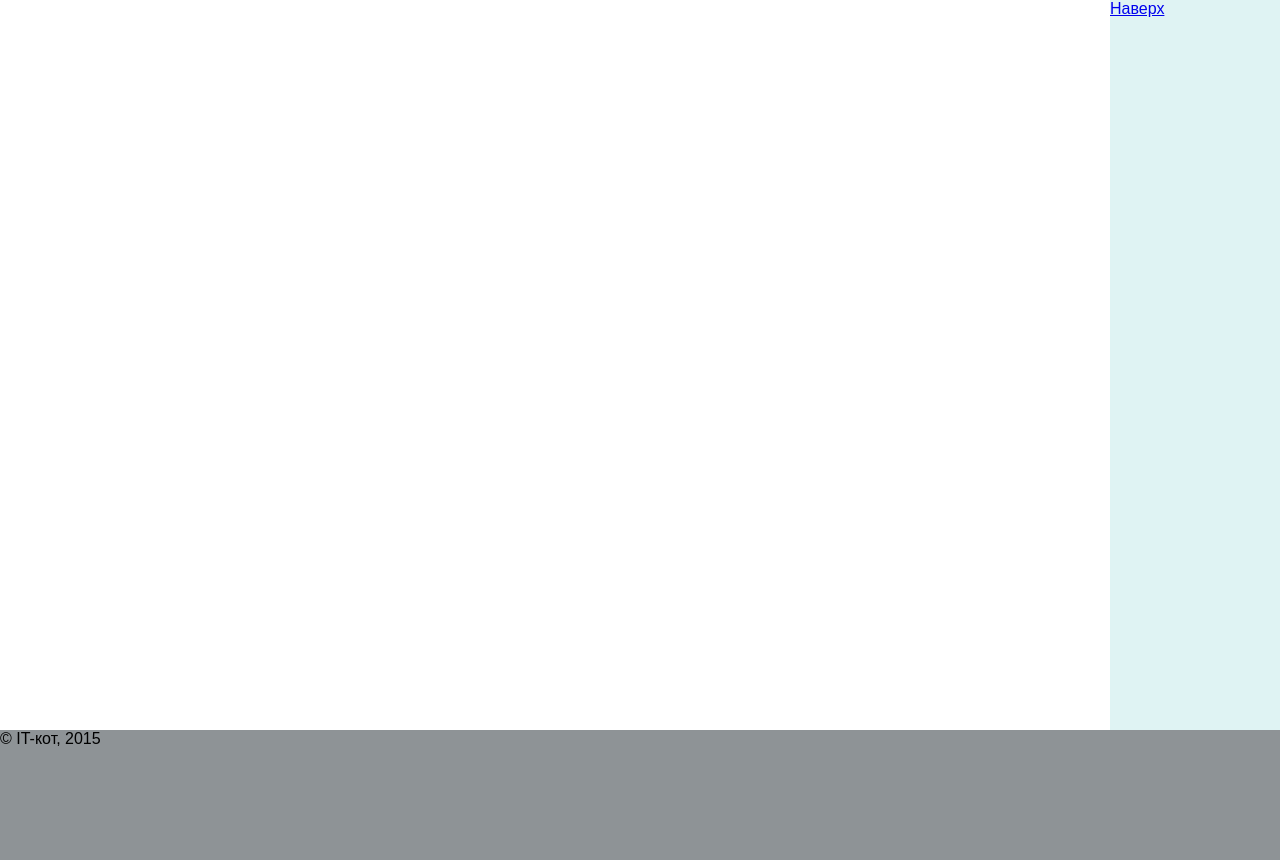
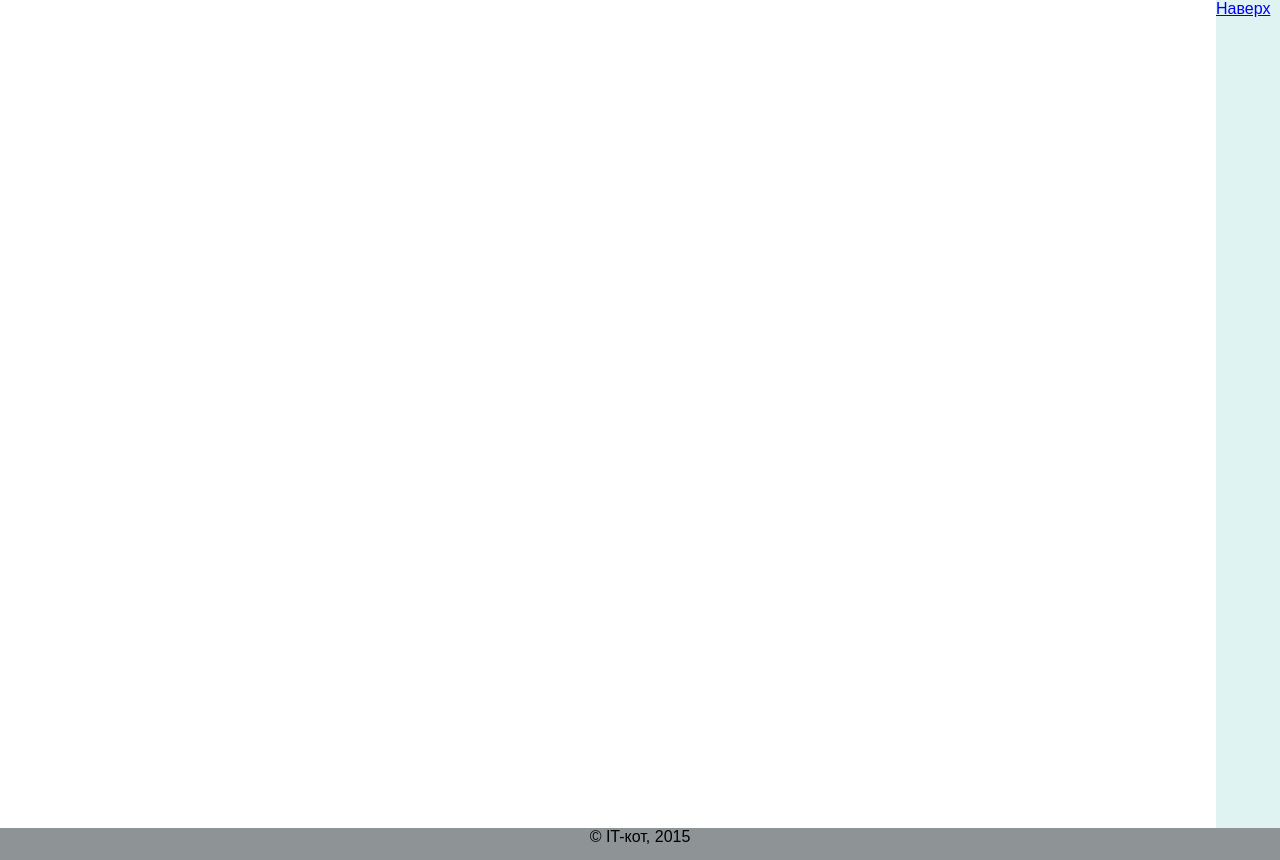
Before and after one commit to it-cat-vk/it-cat-vk.github.io, a PHP site: page / in a window 1280 px wide. Shown: the part 50-910 px from the top of the page. Run offline with PHP 8.4, Linux system fonts and the light colour scheme.

Commit message:
Уменьшил значения + центрирование футера

```diff
--- a/styles/main.css
+++ b/styles/main.css
@@ -3,7 +3,7 @@ aside
 	position: fixed;
 	right: 0px;
 	background: #dff3f3;
-	width: 170px;
+	width: 64px;
 	height: 100%;
 }
 footer
@@ -12,5 +12,7 @@ footer
 	position: absolute;
 	bottom: 0px;
 	width: 100%;
-	height: 130px;
+	height: 32px;
+
+	text-align: center;
 }
```
